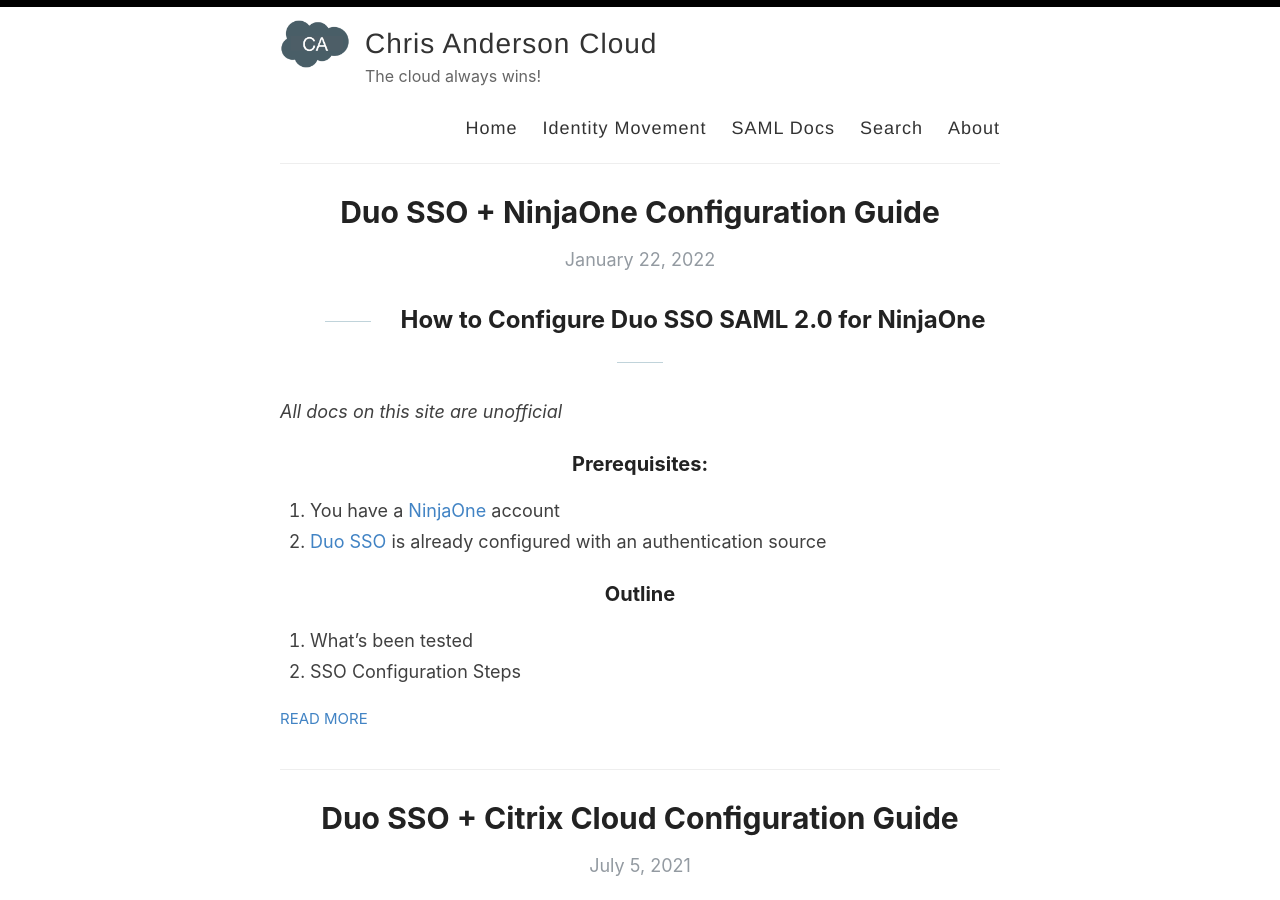
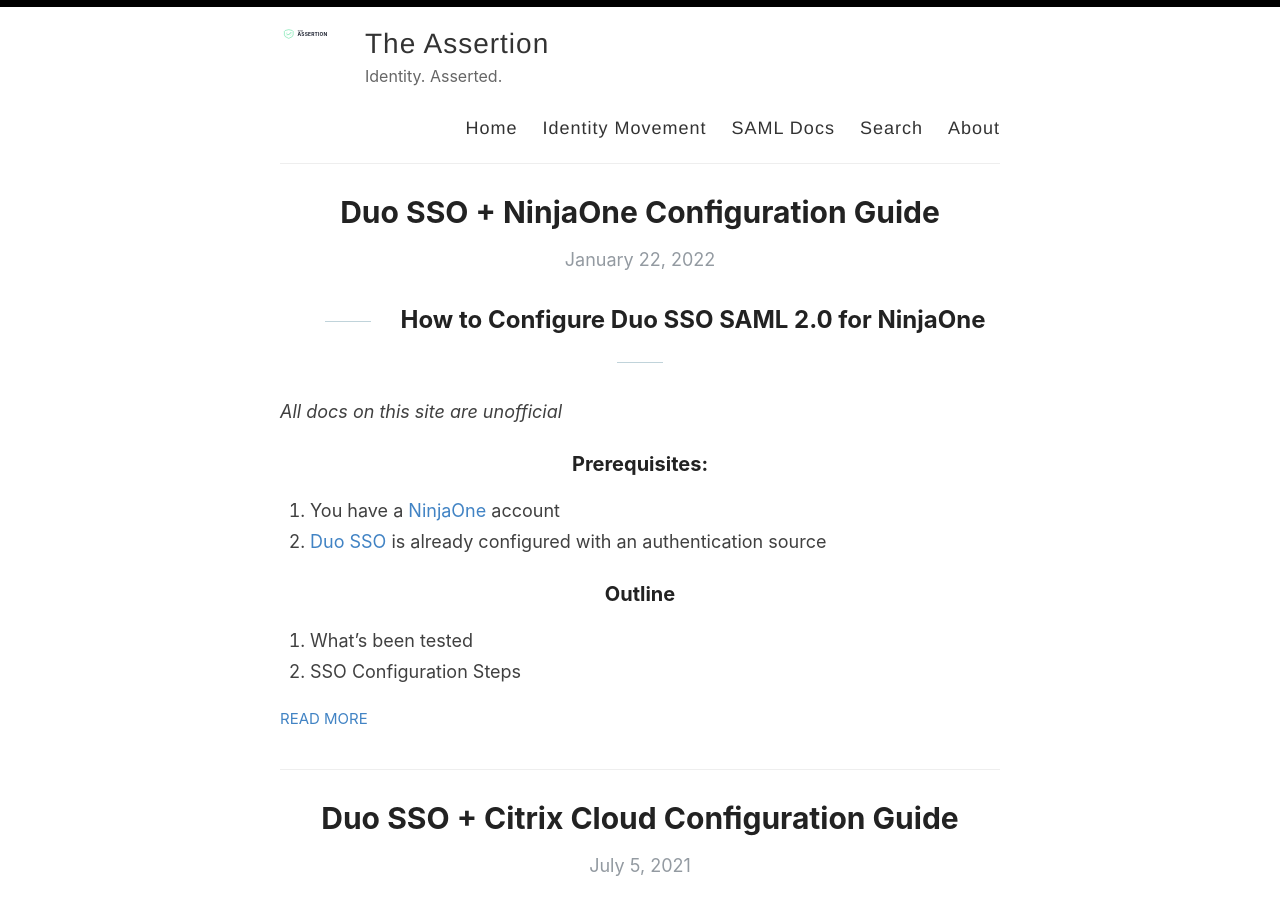
Before and after one commit to christophe81/christophe81.github.io, a Jekyll site: the page built from index.html, in a window 1280 px wide and 900 px high. Built offline with Jekyll 4.4.1, drawn with Linux system fonts in a browser that asks for light colours; the list of posts is cut into pages by our own code.

Commit message:
Update _config.yml

```diff
--- a/_config.yml
+++ b/_config.yml
@@ -3,16 +3,16 @@
 #
 
 # Name of your site (displayed in the header)
-name: Chris Anderson Cloud
+name: The Assertion
 
 # Name of the author
 author: Chris Anderson
 
 # Short bio or description (displayed in the header)
-description: The cloud always wins!
+description: Identity. Asserted.
 
 # URL of your avatar or profile pic (you could use your GitHub profile pic)
-avatar: /images/cloud-ca.png
+avatar: /images/logo-horizontal.svg
 
 #
 # Flags below are optional
```
